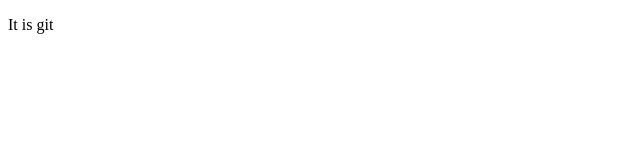
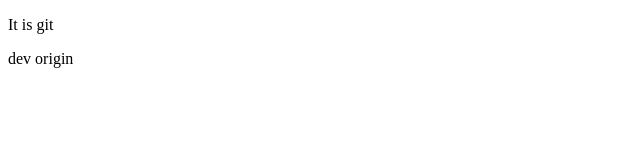
Before and after one commit to bugigen/html-3, a plain HTML site: page index.html in a window 1280 px wide. Shown: the full height of the page, 0-640 px from the left. Drawn offline with Linux system fonts and the light colour scheme.

Commit message:
dev origin

```diff
--- a/index.html
+++ b/index.html
@@ -9,5 +9,6 @@
 </head>
 <body>
   <p>It is git</p>
+  <p>dev origin</p>
 </body>
 </html>
```
